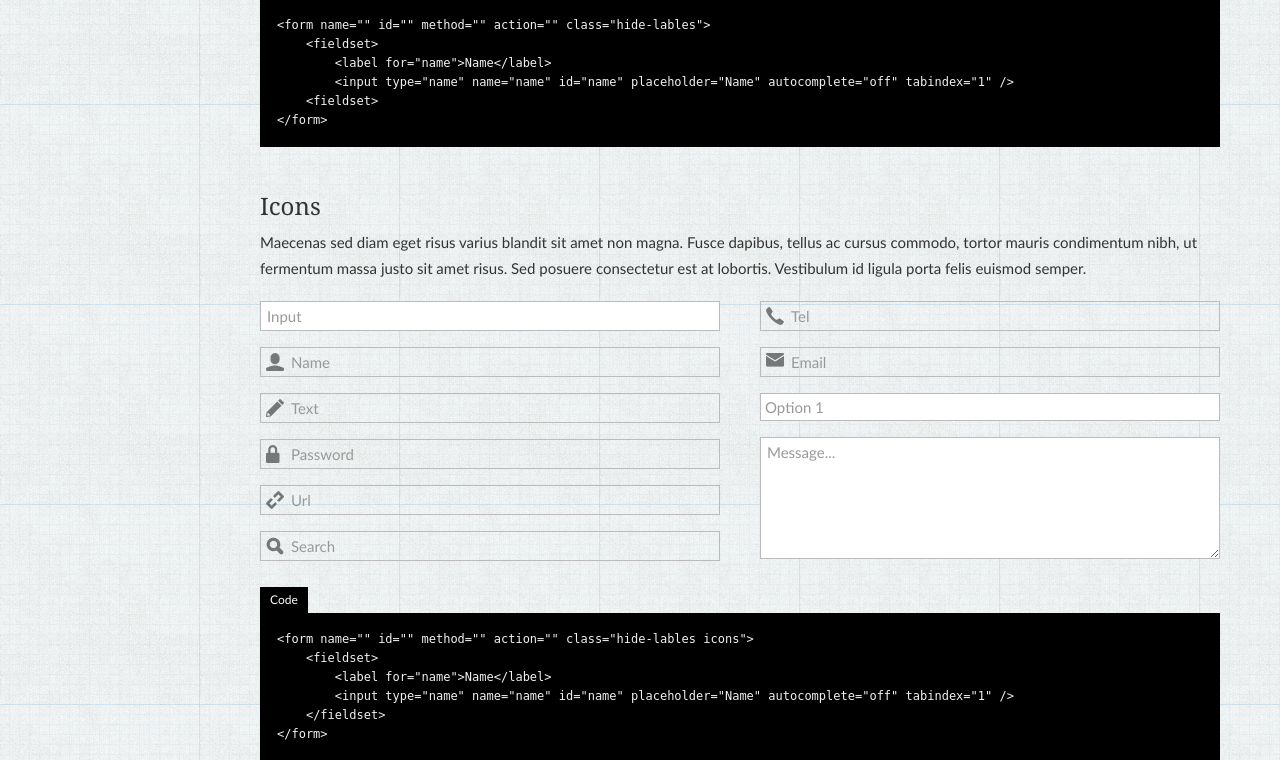
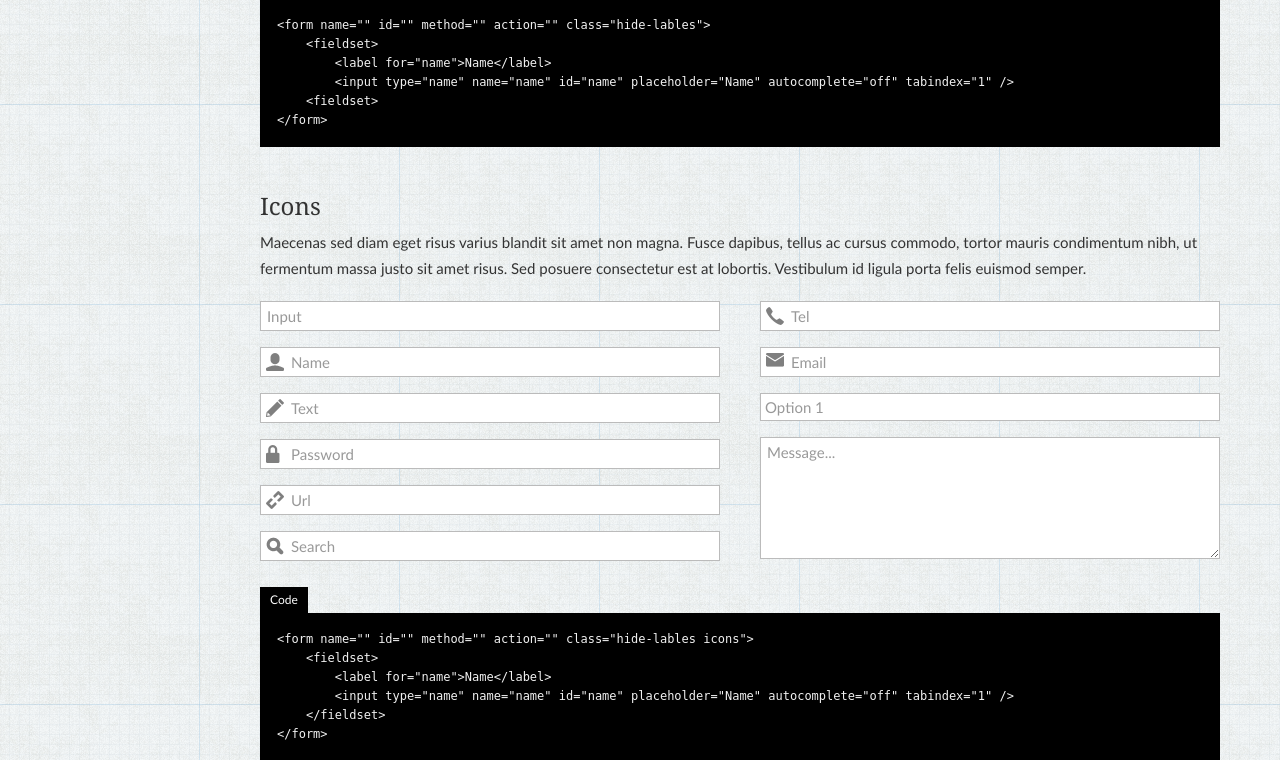
Before and after one commit to MikeBallan/Amazium.co.uk, a PHP site: page /forms.html in a window 1280 px wide. Shown: the part 1395-2155 px from the top of the page. Run offline with PHP 8.4, Linux system fonts and the light colour scheme.

Commit message:
Styling amends to forms and page layout

```diff
--- a/forms.html
+++ b/forms.html
@@ -404,7 +404,7 @@
                     </fieldset>
                 </form>
                 <div class="example-title">Code</div>
-                <pre><code>&lt;form name="" id="" method="" action=""&gt;
+                <pre><code>&lt;form name="" id="" method="" action="" class="hide-lables"&gt;
     &lt;fieldset class="error"&gt;
         &lt;label for="name"&gt;Name&lt;/label&gt;
         &lt;input type="name" name="name" id="name" placeholder="Name" autocomplete="off" tabindex="1" /&gt;
--- a/includes/base.css
+++ b/includes/base.css
@@ -161,16 +161,16 @@
 optgroup                                        { font:15px/20px "Century Gothic", "Trebuchet MS", Helvetica, sans-serif; color:#000; background-color:#f1f1f1; }
 optgroup option                                 { background-color:#FFF; }
 
-form.icons input[type="name"]                   { padding-left:30px; background:transparent url('../images/form.png') no-repeat 0 0; }
-form.icons input[type="text"]                   { padding-left:30px; background:transparent url('../images/form.png') no-repeat 0 -50px; }
-form.icons input[type="search"]                 { padding-left:30px; background:transparent url('../images/form.png') no-repeat 0 -100px; }
-form.icons input[type="url"]                    { padding-left:30px; background:transparent url('../images/form.png') no-repeat 0 -150px; }
-form.icons input[type="email"]                  { padding-left:30px; background:transparent url('../images/form.png') no-repeat 0 -200px; }
-form.icons input[type="tel"]                    { padding-left:30px; background:transparent url('../images/form.png') no-repeat 0 -250px; }
-form.icons input[type="password"]               { padding-left:30px; background:transparent url('../images/form.png') no-repeat 0 -300px; }
+form.icons input[type="name"]                   { padding-left:30px; background:#FFF url('../images/form.png') no-repeat 0 0; }
+form.icons input[type="text"]                   { padding-left:30px; background:#FFF url('../images/form.png') no-repeat 0 -50px; }
+form.icons input[type="search"]                 { padding-left:30px; background:#FFF url('../images/form.png') no-repeat 0 -100px; }
+form.icons input[type="url"]                    { padding-left:30px; background:#FFF url('../images/form.png') no-repeat 0 -150px; }
+form.icons input[type="email"]                  { padding-left:30px; background:#FFF url('../images/form.png') no-repeat 0 -200px; }
+form.icons input[type="tel"]                    { padding-left:30px; background:#FFF url('../images/form.png') no-repeat 0 -250px; }
+form.icons input[type="password"]               { padding-left:30px; background:#FFF url('../images/form.png') no-repeat 0 -300px; }
 
 textarea                                        { resize:vertical; height:122px; }
-form.icons textarea.icon                        { padding-left:30px; background:transparent url('../images/form.png') no-repeat 0 -350px; }
+form.icons textarea.icon                        { padding-left:30px; background:#FFF url('../images/form.png') no-repeat 0 -350px; }
 
 input[type="checkbox"]                          { margin:3px 6px 0 0; padding:0; border:solid 1px #BBB; width:auto; float:left; display:block; -webkit-appearance:checkbox !important; }
 input[type="radio"]                             { margin:3px 6px 0 0; padding:0; border:solid 1px #BBB; width:auto; float:left; display:block; -webkit-appearance:radio !important; }
```
